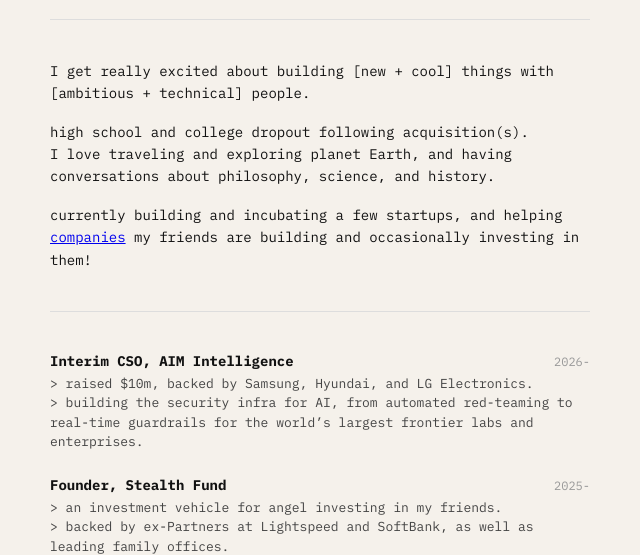
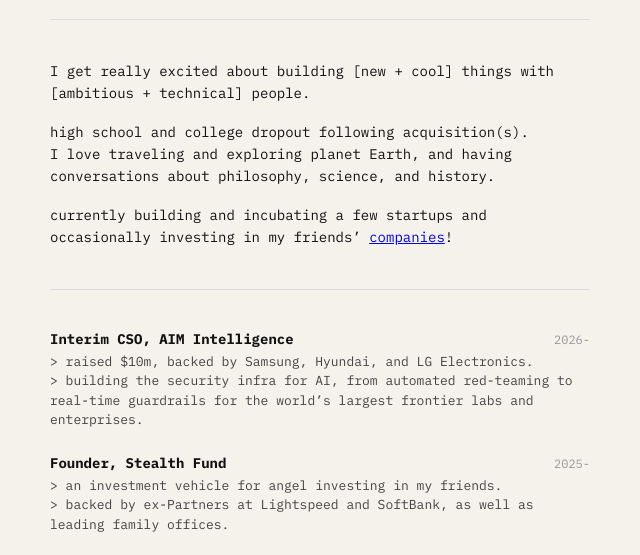
Before and after one commit to sereefwe-ctrl/Sukone, a plain HTML site: page index.html in a window 1280 px wide. Shown: the part 209-764 px from the top of the page, without its empty margins (320-960 px from the left). Drawn offline with Linux system fonts and the light colour scheme.

Commit message:
Shorten the home page bio line about current work
Co-Authored-By: Claude Opus 5.5 <noreply@anthropic.com>
Claude-Session: https://claude.ai/code/session_016bDUg6rvrhURcVmr94bfHC

```diff
--- a/index.html
+++ b/index.html
@@ -215,7 +215,7 @@
 
     <p class="bio">high school and college dropout following acquisition(s).<br>I love traveling and exploring planet Earth, and having conversations about philosophy, science, and history.</p>
 
-    <p class="bio">currently building and incubating a few startups, and helping <a href="https://sukone.com/companies/">companies</a> my friends are building and occasionally investing in them!</p>
+    <p class="bio">currently building and incubating a few startups and occasionally investing in my friends&rsquo; <a href="https://sukone.com/companies/">companies</a>!</p>
 
     <hr>
 
```
